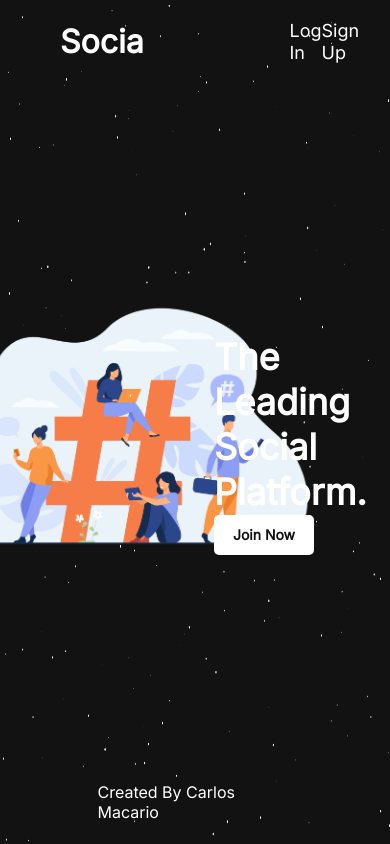
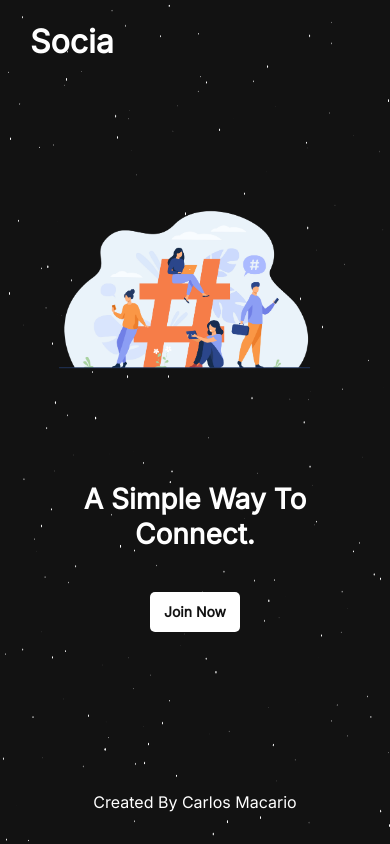
Before and after one commit to cmacariovx/spill, a React (Create React App) app in the folder client/: page / in a window 390 px wide. Built offline with nearby package versions, Linux system fonts and the light colour scheme.

Commit message:
added responsive design to landing page

```diff
--- a/client/src/Components/UI/LandingBody.css
+++ b/client/src/Components/UI/LandingBody.css
@@ -70,7 +70,7 @@
             }
 
             .rightLandingBodyIntroButton {
-                height: 40px;
+                height: 45px;
                 width: 100px;
                 display: flex;
                 flex-direction: row;
@@ -79,7 +79,124 @@
                 background-color: #fff;
                 border-radius: 5px;
                 color: #121212;
-                font-size: 14px;
+                font-size: 16px;
                 font-weight: bold;
                 cursor: pointer;
             }
+
+@media screen and (max-width: 1100px) {
+    .leftLandingBodyImg {
+        height: 250px;
+    }
+}
+
+@media screen and (max-width: 850px) {
+    .leftLandingBodyImg {
+        height: 200px;
+    }
+
+    .rightLandingBodyIntroText {
+        font-size: 32px;
+    }
+
+    .rightLandingBodyIntroButton {
+        height: 40px;
+        width: 90px;
+        font-size: 14px;
+    }
+
+    .leftLandingBodyContainer {
+        width: 45%;
+    }
+
+    .rightLandingBodyContainer {
+        width: 45%;
+    }
+
+    .landingBodyContainer {
+        padding: 0 50px;
+    }
+}
+
+@media screen and (max-width: 600px) {
+    .landingBodyContainer {
+        display: flex;
+        flex-direction: column;
+        justify-content: center;
+        align-items: center;
+    }
+
+    .leftLandingBodyContainer {
+        height: 20%;
+        display: flex;
+        flex-direction: column;
+        justify-content: center;
+        align-items: center;
+        width: 100%;
+    }
+
+    .rightLandingBodyContainer {
+        height: 20%;
+        display: flex;
+        flex-direction: column;
+        justify-content: center;
+        align-items: center;
+        width: 100%
+    }
+
+    .rightLandingBodyIntroContainer {
+        height: 100%;
+        width: 100%;
+        display: flex;
+        flex-direction: column;
+        justify-content: center;
+        align-items: center;
+    }
+
+    .rightLandingBodyIntroText {
+        margin-bottom: 40px;
+        text-align: center;
+    }
+}
+
+@media screen and (max-width: 530px) {
+    .rightLandingBodyIntroText {
+        font-size: 28px;
+    }
+}
+
+    @media screen and (max-width: 600px) and (max-height: 1100px) {
+        .leftLandingBodyContainer {
+            height: 30%;
+        }
+
+        .rightLandingBodyContainer {
+            height: 30%;
+        }
+    }
+
+    @media screen and (max-width: 600px) and (max-height: 850px) {
+        .leftLandingBodyContainer {
+            height: 40%;
+        }
+
+        .rightLandingBodyContainer {
+            height: 40%;
+        }
+    }
+
+    @media screen and (max-width: 600px) and (max-height: 600px) {
+        .leftLandingBodyContainer {
+            height: 50%;
+        }
+
+        .rightLandingBodyContainer {
+            height: 50%;
+        }
+    }
+
+    @media screen and (min-width: 601px) and (max-height: 650px) {
+        .landingBodyContainer {
+            height: 70%;
+        }
+    }
--- a/client/src/Components/UI/LandingBody.js
+++ b/client/src/Components/UI/LandingBody.js
@@ -96,7 +96,7 @@ function LandingBody() {
             </div>
             <div className="rightLandingBodyContainer">
                 <div className="rightLandingBodyIntroContainer">
-                    <p className="rightLandingBodyIntroText">The Leading Social Platform.</p>
+                    <p className="rightLandingBodyIntroText">A Simple Way To Connect.</p>
                     <Link to="/auth/signup">
                         <button className="rightLandingBodyIntroButton">Join Now</button>
                     </Link>
--- a/client/src/Components/UI/LandingFooter.css
+++ b/client/src/Components/UI/LandingFooter.css
@@ -9,7 +9,7 @@
 
     .landingFooterBox {
         height: 100%;
-        width: 50%;
+        width: 100%;
         display: flex;
         flex-direction: row;
         justify-content: center;
@@ -25,3 +25,9 @@
             color: #008cff;
             transition: 0.1s linear;
         }
+
+@media screen and (max-width: 600px) {
+    .createdText {
+        text-align: center;
+    }
+}
--- a/client/src/Components/UI/LandingHeader.css
+++ b/client/src/Components/UI/LandingHeader.css
@@ -24,7 +24,7 @@
 
     .landingNavContainer {
         height: 100%;
-        width: 15%;
+        width: 50%;
         display: flex;
         flex-direction: row;
         justify-content: center;
@@ -36,17 +36,61 @@
             width: 100%;
             display: flex;
             flex-direction: row;
-            justify-content: space-between;
+            justify-content: flex-end;
             align-items: center;
         }
 
             .landingNavText {
+                height: 45px;
+                width: 90px;
+                display: flex;
+                flex-direction: row;
+                justify-content: center;
+                align-items: center;
+                border-radius: 5px;
+                background-color: rgb(255, 255, 255);
                 cursor: pointer;
-                font-size: 18px;
+                font-size: 16px;
                 transition: 0.1s linear;
+                margin-left: 25px;
+                color: black;
             }
 
             .landingNavText:hover {
                 color: #008cff;
                 transition: 0.1s linear;
             }
+
+@media screen and (max-width: 850px) {
+    .landingNavText {
+        height: 40px;
+        width: 85px;
+    }
+}
+
+@media screen and (max-width: 600px) {
+    .landingNavContainer {
+        width: 85%;
+    }
+}
+
+@media screen and (max-width: 500px) {
+    .landingNavContainer {
+        display: none;
+    }
+
+    .landingLogoContainer {
+        width: 100%;
+        justify-content: flex-start;
+    }
+
+    .landingHeaderContainer {
+        padding: 30px;
+    }
+}
+
+@media screen and (min-width: 601px) and (max-height: 650px) {
+    .landingHeaderContainer {
+        height: 20%;
+    }
+}
```
